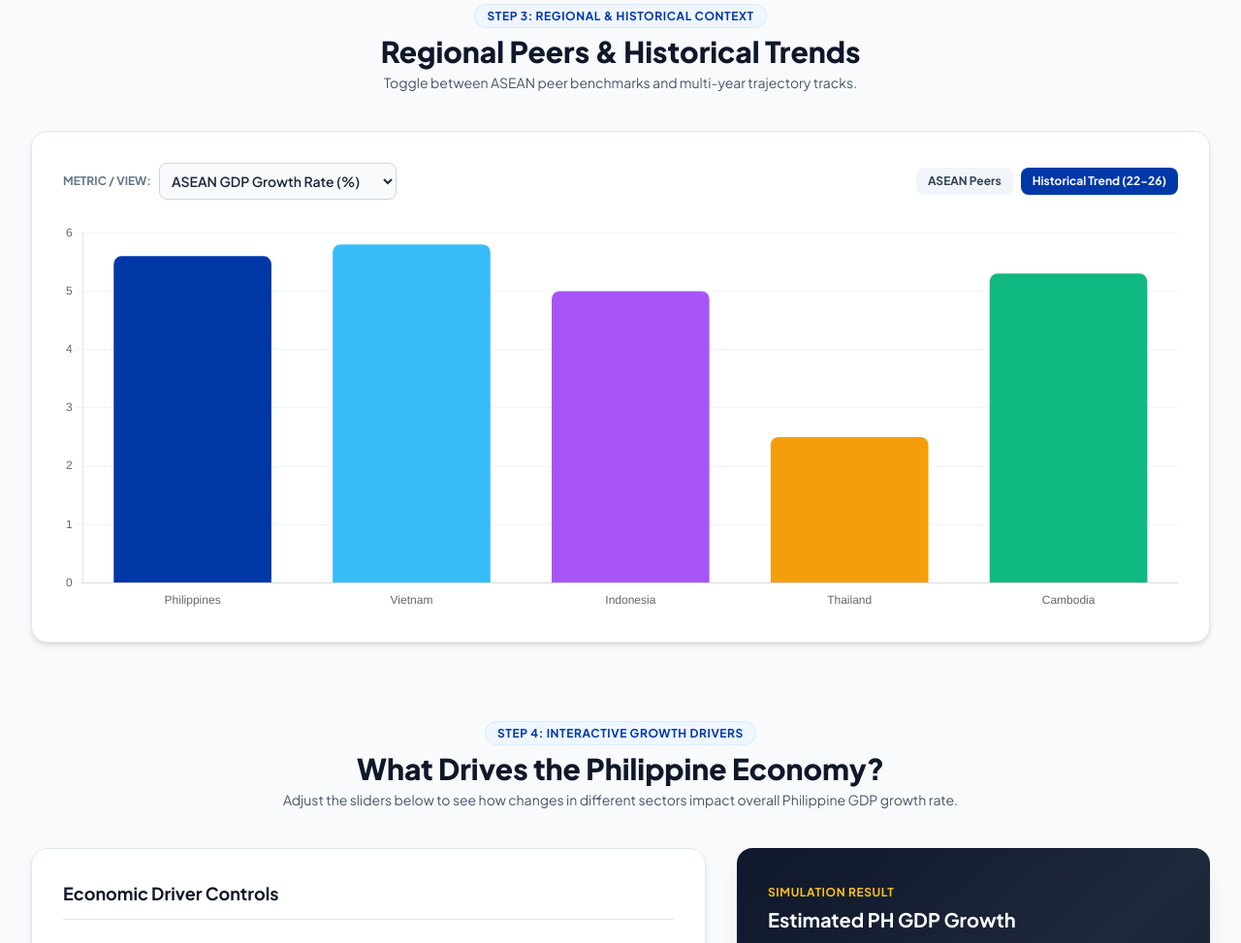
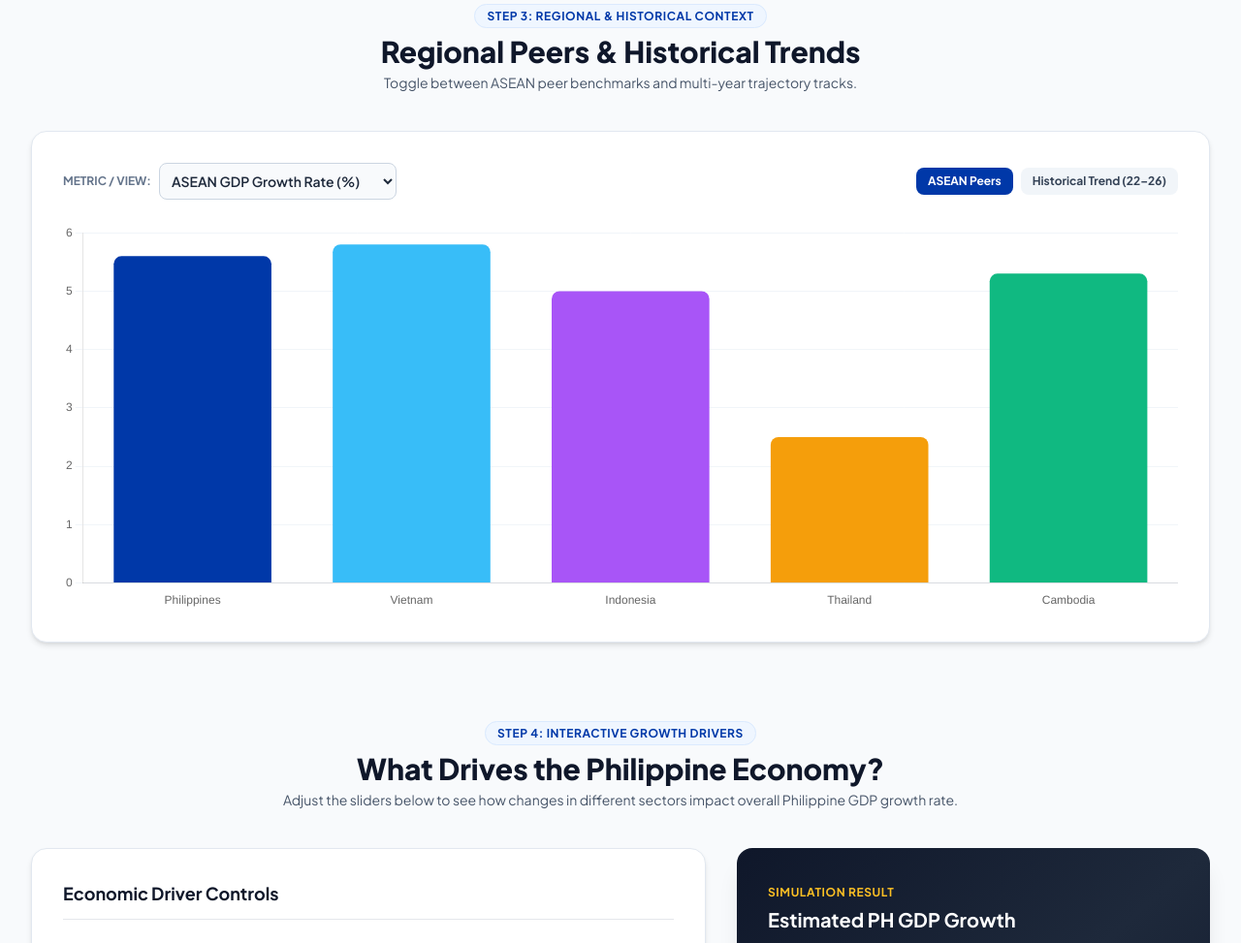
Before and after one commit to natsume-maru/ph-economy-dashboard, a plain HTML site: page index.html in a window 1280 px wide. Shown: the part 1996-2969 px from the top of the page at 97% size. Drawn offline with nearby package versions, Linux system fonts and the light colour scheme.

Commit message:
Update index.html

```diff
--- a/index.html
+++ b/index.html
@@ -244,8 +244,8 @@
                     </div>
 
                     <div class="flex items-center gap-2">
-                        <button onclick="updateASEANChart()" class="px-3 py-1.5 rounded-lg text-xs font-bold bg-slate-100 text-slate-700 hover:bg-slate-200">ASEAN Peers</button>
-                        <button onclick="showHistoricalTrend()" class="px-3 py-1.5 rounded-lg text-xs font-bold bg-phBlue text-white">Historical Trend (22-26)</button>
+                        <button id="btn-mode-peer" onclick="updateASEANChart()" class="px-3 py-1.5 rounded-lg text-xs font-bold bg-phBlue text-white">ASEAN Peers</button>
+                        <button id="btn-mode-historical" onclick="showHistoricalTrend()" class="px-3 py-1.5 rounded-lg text-xs font-bold bg-slate-100 text-slate-700 hover:bg-slate-200">Historical Trend (22–26)</button>
                     </div>
                 </div>
 
```
